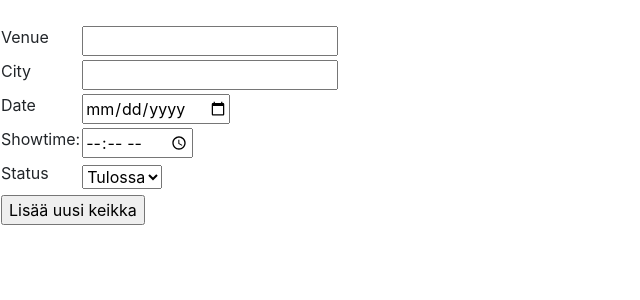
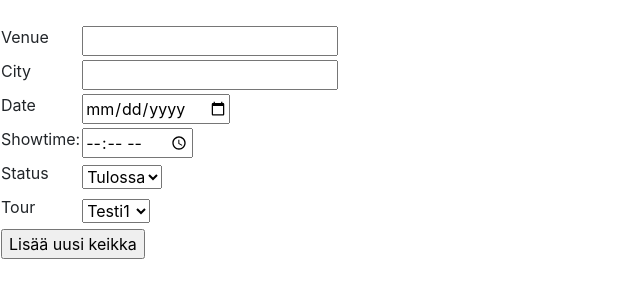
Before and after one commit to jokineno/Tour, a Flask app: page /gigs/new/ in a window 1280 px wide. Shown: the part 56-356 px from the top of the page, without its empty margins (0-640 px from the left). Run offline with Flask 2, Linux system fonts and the light colour scheme; a user stored in the database is signed in; some libraries are stand-ins or nearby versions.

Commit message:
tour valikossa vain staattisia arvoja

```diff
--- a/application/auth/models.py
+++ b/application/auth/models.py
@@ -13,7 +13,7 @@ class User(Base):
     name = db.Column(db.String(144), nullable=False)
     username = db.Column(db.String(144), nullable=False)
     password = db.Column(db.String(144), nullable=False)
-    role = db.Column(db.String(144), nullable=False)
+    #role = db.Column(db.String(144), nullable=False)
 
     gigs = db.relationship("Gig",backref='account',lazy=True)
 
--- a/application/gigs/forms.py
+++ b/application/gigs/forms.py
@@ -1,6 +1,8 @@
 from flask_wtf import FlaskForm
 from wtforms import StringField,TimeField,DateField,SelectField,BooleanField, validators,ValidationError
 from wtforms.fields.html5 import DateField, TimeField
+
+
 
 class GigForm(FlaskForm):
     name = StringField("Venue", [validators.Length(min=2, max=30, message="Must be within 2-30 characters")])
@@ -8,8 +10,10 @@ class GigForm(FlaskForm):
     pvm = DateField("Date",format='%Y-%m-%d')
     showtime = TimeField("Showtime:", format='%H:%M')
     status = SelectField("Status", choices=[("Tulossa","Tulossa"),("Mennyt","Mennyt"),("Peruttu","Peruttu")], option_widget=None)
-    #tour_id = SelectField("Tour", choices=[(1,1),(2,2)], option_widget=None)
+    tour_id = SelectField("Tour", choices=[("Testi1","Testi1"),("Testi2","Testi2")])
 
-    #Eka arvo eli avain näkyy valikossa ja toinen arvo on varsinainen arvo
+
+
+    #choices tulee toteuttaa
     class Meta:
         csrf = False
--- a/application/gigs/models.py
+++ b/application/gigs/models.py
@@ -23,7 +23,6 @@ class Gig(db.Model):
         self.place = place
         self.pvm = pvm
         self.showtime = showtime
-        self.tour_id = 1
         self.status = False
 
 
--- a/application/gigs/views.py
+++ b/application/gigs/views.py
@@ -2,6 +2,7 @@ from application import app, db
 from flask import redirect, render_template, request, url_for
 from application.gigs.models import Gig
 from application.gigs.forms import GigForm
+from application.tour.models import Tour
 from flask_login import login_required, current_user
 
 
@@ -14,6 +15,9 @@ def gigs_index():
 @login_required
 def gigs_form():
     form = GigForm()
+    #tours = [(g.name, g.name) for g in Tour.query.order_by('name')]
+    #form.tour_id.choices = tours
+
     return render_template("gigs/new.html", form=form)
 
 @app.route("/gigs/<gig_id>/", methods=["POST"])
@@ -53,7 +57,7 @@ def gigs_create():
     t = Gig(form.name.data, form.place.data, form.pvm.data, form.showtime.data)
     t.status = form.status.data
     t.account_id = current_user.id
-
+    t.tour_id = form.tour_id.data
     db.session().add(t)
     db.session().commit()
 
--- a/application/templates/gigs/new.html
+++ b/application/templates/gigs/new.html
@@ -75,6 +75,22 @@
         {{ form.status }}
       </td>
     </tr>
+    <tr>
+      <td>
+        {{ form.tour_id.label }}
+      </td>
+      <td>
+        {{ form.tour_id }}
+      </td>
+      <td>
+        <ul>
+          {% for error in form.tour_id.errors %}
+          <li>{{ error }}</li>
+          {% endfor %}
+        </ul>
+      </td>
+    </tr>
+
 
       <td colspan="2">
         <input type="submit" value="Lisää uusi keikka" />
```
Also changed, not shown: application/tour/models.py (+12 -2 lines), application/gigs.db.
